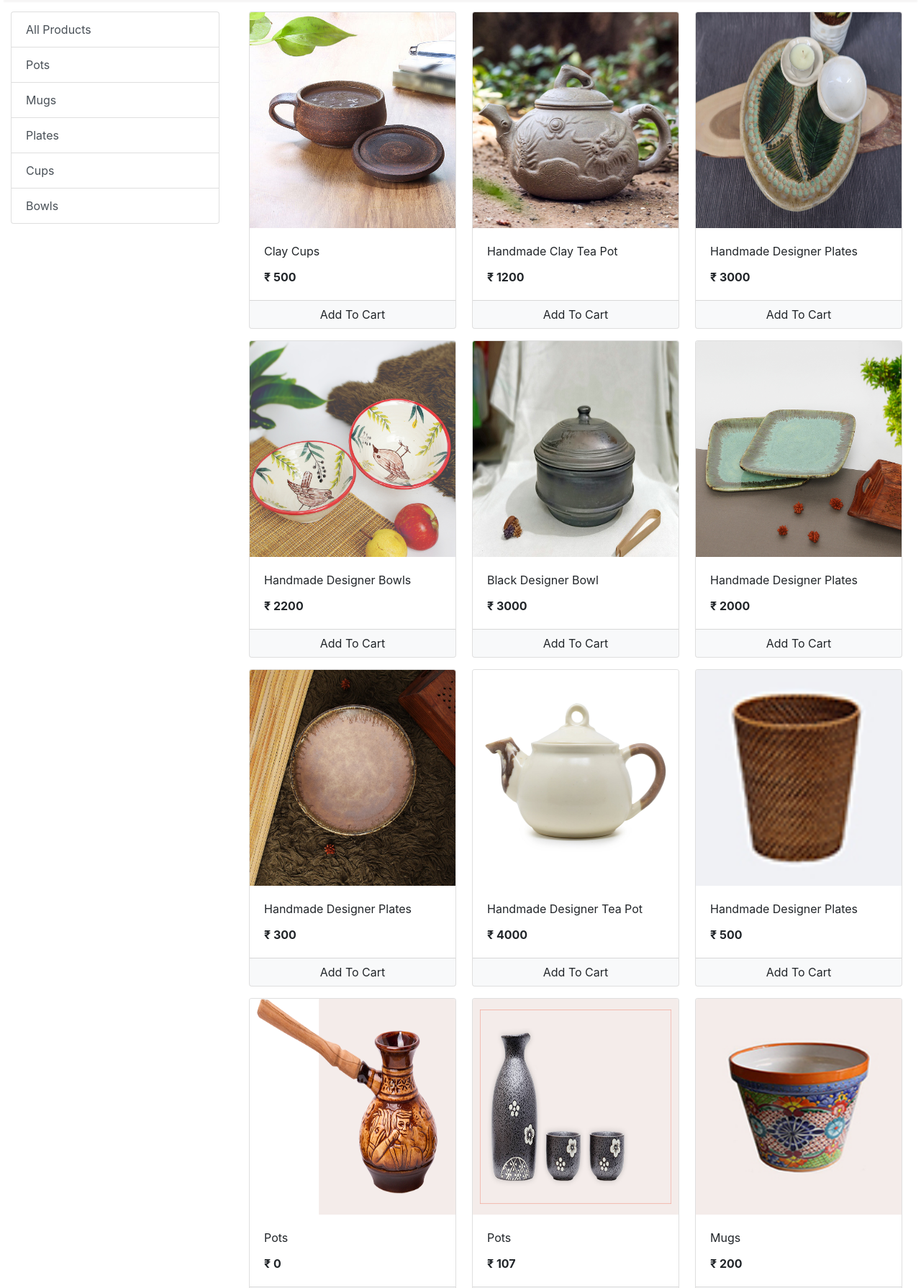
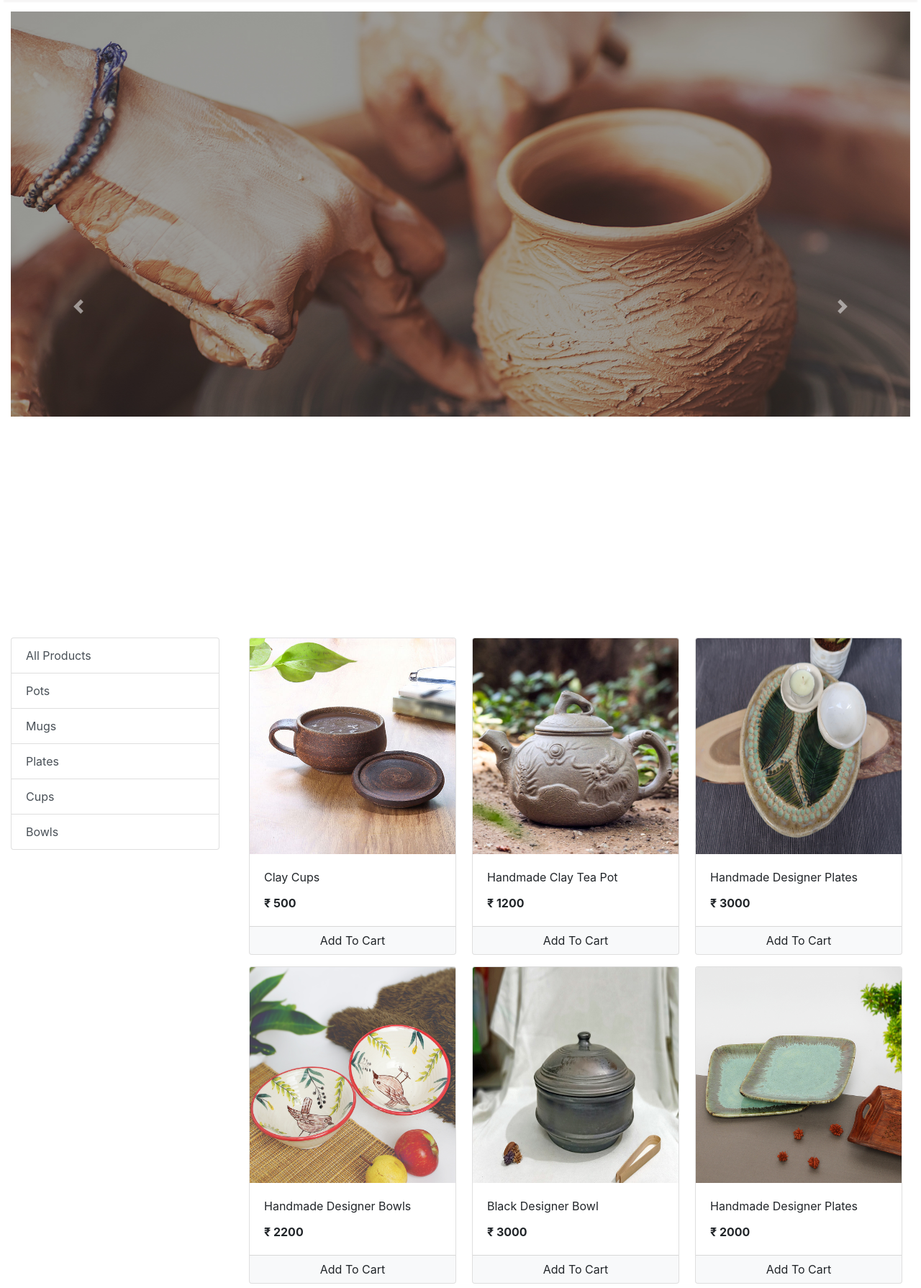
Before and after one commit to tanmaypatil15/Handmade-Pottery-Selling-Website, a Django app: page /store in a window 1280 px wide. Shown: the part 56-1846 px from the top of the page at 72% size. Run offline with Django 3.2, Linux system fonts and the light colour scheme; data comes from the database, SQL or seed files in the repository; both versions use the stored data as it was after the commit; some libraries are stand-ins or nearby versions.

Commit message:
Update Store

```diff
--- a/Handmade/settings.py
+++ b/Handmade/settings.py
@@ -127,6 +127,9 @@
 # Static files (CSS, JavaScript, Images)
 # https://docs.djangoproject.com/en/3.0/howto/static-files/
 
+STATICFILES_DIRS=[
+    os.path.join(BASE_DIR, 'static')
+]
 STATIC_ROOT = os.path.join(BASE_DIR, 'static')
 STATIC_URL = '/static/'
 MEDIA_URL = "/image/download/"
--- a/store/models/product.py
+++ b/store/models/product.py
@@ -22,4 +22,4 @@
         if category_id:
             return Product.objects.filter(category = category_id)
         else:
-            return Product.get_all_products();
+            return Product.get_all_products()
--- a/store/templates/base.html
+++ b/store/templates/base.html
@@ -77,7 +77,7 @@
       </ul>
     </div>
   </nav>
-
+    {% load static %}
     {% block content %}{% endblock %}
 
   <!-- Optional JavaScript -->
--- a/store/templates/index.html
+++ b/store/templates/index.html
@@ -1,13 +1,45 @@
 {% extends 'base.html' %}
 
 {% block content %}
-
+{% load static %}
 {% load cart %}
 {% load custom_filter %}
 <!-- body -->
 <div class="container-fluid mt-3">
 	<div class="row">
+		<div class="col-lg-12 mx-auto" style="margin-bottom: 50px";>
 
+			<div id="carouselExampleIndicators" class="carousel slide" data-ride="carousel">
+				<ol class="carousel-indicators">
+				  <li data-target="#carouselExampleIndicators" data-slide-to="0" class="active"></li>
+				  <li data-target="#carouselExampleIndicators" data-slide-to="1"></li>
+				  <li data-target="#carouselExampleIndicators" data-slide-to="2"></li>
+				</ol>
+				<div class="carousel-inner" style="height: 820px;">
+				  <div class="carousel-item active">
+					{% comment %} <h2>Welcome to The PotteryEcom </h2> {% endcomment %}
+					<img src="{% static '/banner1.jpg' %}" class="d-block w-100" alt="Banner 1">
+				  </div>
+				  <div class="carousel-item">
+					<img src="{% static '/banner3.jpg' %}" class="d-block w-100" alt="Banner 3">
+				  </div>
+				  <div class="carousel-item">
+					<img src="{% static '/banner4.jpg' %}" class="d-block w-100" alt="Banner 4">
+				  </div>
+				</div>
+				<a class="carousel-control-prev" href="#carouselExampleIndicators" role="button" data-slide="prev">
+				  <span class="carousel-control-prev-icon" aria-hidden="true"></span>
+				  <span class="sr-only">Previous</span>
+				</a>
+				<a class="carousel-control-next" href="#carouselExampleIndicators" role="button" data-slide="next">
+				  <span class="carousel-control-next-icon" aria-hidden="true"></span>
+				  <span class="sr-only">Next</span>
+				</a>
+			</div>
+
+		</div>
+	</div>
+	<div class="row">
 
 		<!-- filter -->
 
--- a/store/templatetags/cart.py
+++ b/store/templatetags/cart.py
@@ -8,7 +8,7 @@
     for id in keys:
         if int(id) == product.id:
             return True
-    return False;
+    return False
 
 
 @register.filter(name='cart_quantity')
@@ -17,7 +17,7 @@
     for id in keys:
         if int(id) == product.id:
             return cart.get(id)
-    return 0;
+    return 0
 
 
 @register.filter(name='price_total')
@@ -27,7 +27,7 @@
 
 @register.filter(name='total_cart_price')
 def total_cart_price(products , cart):
-    sum = 0 ;
+    sum = 0
     for p in products:
         sum += price_total(p , cart)
 
```
Also changed, not shown: db.sqlite3, store/static/banner1.jpg (added), store/static/banner2.jpg (added), store/static/banner3.jpg (added), store/static/banner4.jpg (added).
